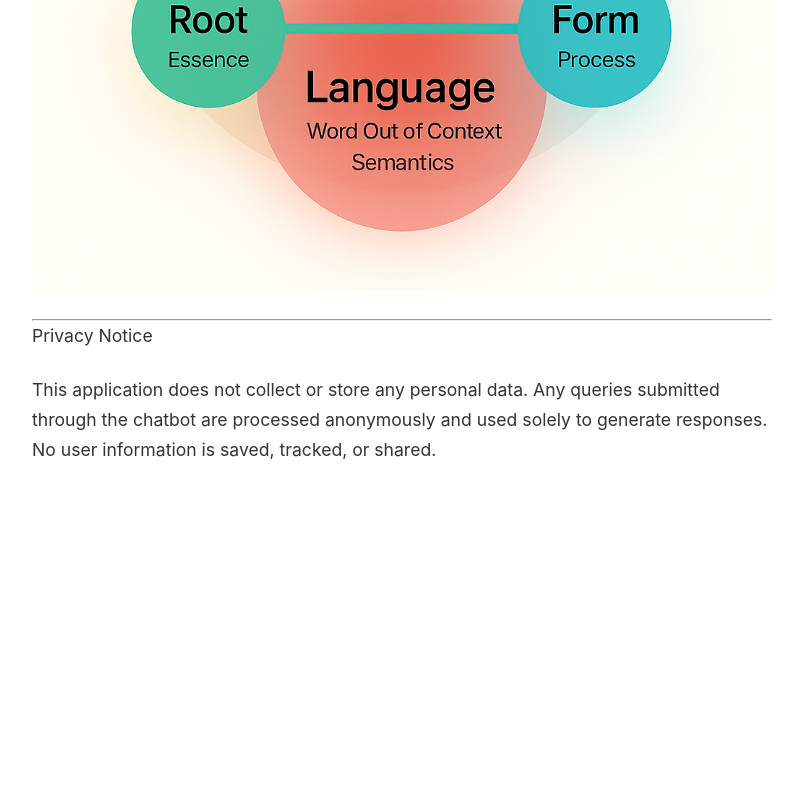
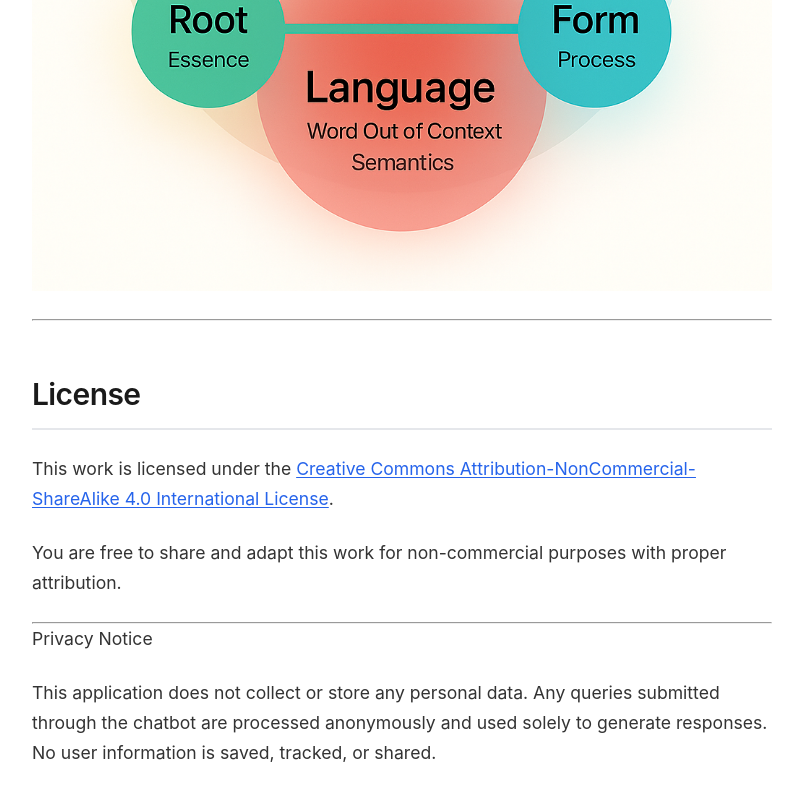
Before and after one commit to codectified/mindroots, a React (Create React App) app: page /about in a window 1280 px wide. Shown: the part 1265-2065 px from the top of the page, without its empty margins (238-1041 px from the left). Before the commit the page ends 1864 px from the top, so only its background shows below. Built offline with nearby package versions, Linux system fonts and the light colour scheme; no server answers.

Commit message:
CC license

```diff
--- a/package.json
+++ b/package.json
@@ -55,6 +55,6 @@
   "main": "server.js",
   "keywords": [],
   "author": "",
-  "license": "ISC",
+  "license": "CC-BY-NC-SA-4.0",
   "homepage": "/"
 }
--- a/src/content/about.md
+++ b/src/content/about.md
@@ -24,6 +24,14 @@ Every word has a root and a form—just as every person has both an external for
 
 
 ---
+
+## License
+
+This work is licensed under the [Creative Commons Attribution-NonCommercial-ShareAlike 4.0 International License](http://creativecommons.org/licenses/by-nc-sa/4.0/).
+
+You are free to share and adapt this work for non-commercial purposes with proper attribution.
+
+---
 Privacy Notice
 
 This application does not collect or store any personal data. Any queries submitted through the chatbot are processed anonymously and used solely to generate responses. No user information is saved, tracked, or shared.
```
Also changed, not shown: server.js (+8 -0 lines), src/App.js (+8 -0 lines), 1 other file (tests, documents, lock files or other folders).
